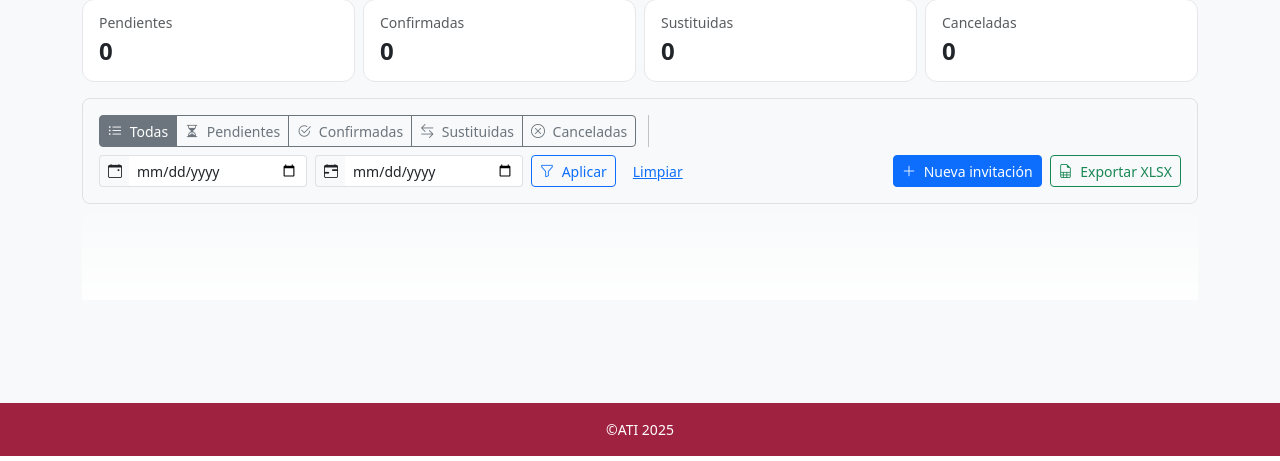
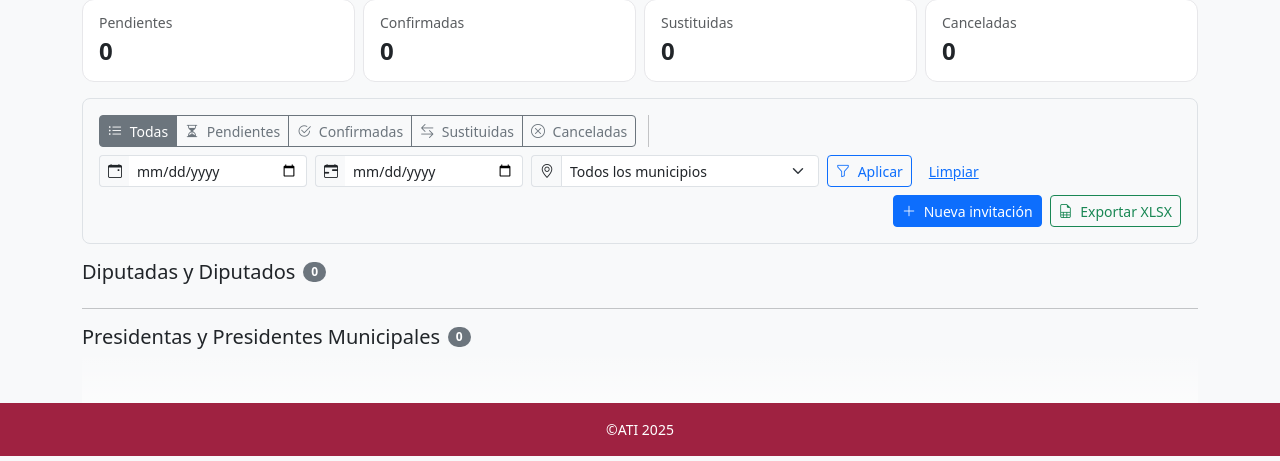
Before and after one commit to FCP2/Asistencia-web, a Flask app: page / in a window 1280 px wide. Shown: the part 344-805 px from the top of the page. Run offline with Flask 3, Linux system fonts and the light colour scheme; data that the repository does not hold is empty; some libraries are stand-ins or nearby versions; grey boxes are pictures that could not be loaded.

Commit message:
Update index.html

```diff
--- a/templates/index.html
+++ b/templates/index.html
@@ -43,6 +43,14 @@
         <span class="input-group-text"><i class="bi bi-calendar-range"></i></span>
         <input type="date" id="fHasta" class="form-control" aria-label="Hasta">
       </div>
+            <!-- Municipio -->
+      <div class="input-group input-group-sm" style="width: 18rem;">
+        <span class="input-group-text"><i class="bi bi-geo-alt"></i></span>
+        <select id="fMuni" class="form-select">
+          <option value="">Todos los municipios</option>
+          <!-- Se llena dinámicamente -->
+        </select>
+      </div>
       <button id="btnFiltrarFechas" type="button" class="btn btn-sm btn-outline-primary">
         <i class="bi bi-funnel me-1"></i> Aplicar
       </button>
@@ -63,6 +71,21 @@
 
   </div>
 </div>
+<!-- Grupos por Convoca Cargo -->
+<div class="mb-2 d-flex align-items-center gap-2">
+  <h5 class="m-0">Diputadas y Diputados</h5>
+  <span id="cntDip" class="badge rounded-pill bg-secondary">0</span>
+</div>
+<div id="groupDip" class="row"></div>
+
+<hr class="my-3">
+
+<div class="mb-2 d-flex align-items-center gap-2">
+  <h5 class="m-0">Presidentas y Presidentes Municipales</h5>
+  <span id="cntPres" class="badge rounded-pill bg-secondary">0</span>
+</div>
+<div id="groupPres" class="row"></div>
+
 <div id="cards" class="row g-3"></div>
 <!-- Modal: Gestionar -->
 <div class="modal fade" id="modalAssign" tabindex="-1" aria-hidden="true">
@@ -108,9 +131,11 @@
       <div class="modal-footer">
         <button id="btnAsignar" class="btn btn-primary">Asignar</button>
         <button id="btnSustituir" class="btn btn-outline-warning">Sustituir</button>
-        <button id="btnCancelar" class="btn btn-outline-danger">Cancelar</button>
-        <button id="btnReactivar" class="btn btn-outline-secondary">Reactivar</button>
+        <button id="btnLimpiar" class="btn btn-outline-secondary">Limpiar asignación</button>
+        <!--<button id="btnCancelar" class="btn btn-outline-danger">Cancelar</button>-->
+        <!--<button id="btnReactivar" class="btn btn-outline-secondary">Reactivar</button>-->
         <button id="btnEliminar" class="btn btn-danger ms-auto">Eliminar</button>
+
       </div>
     </div>
   </div>
@@ -274,7 +299,7 @@
 
         <div class="mb-2">
           <label class="form-label">Nombre</label>
-          <input id="epNombre" class="form-control" required>
+          <input id="epNombre" class="form-control"required>
         </div>
         <div class="mb-2">
           <label class="form-label">Cargo</label>
```
